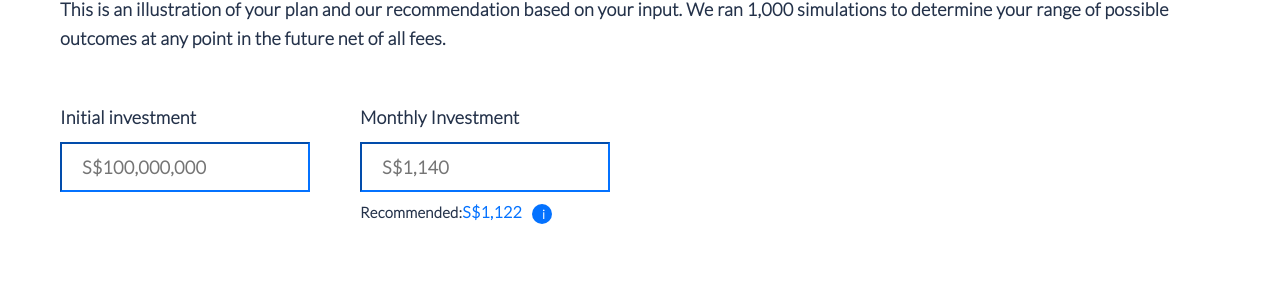
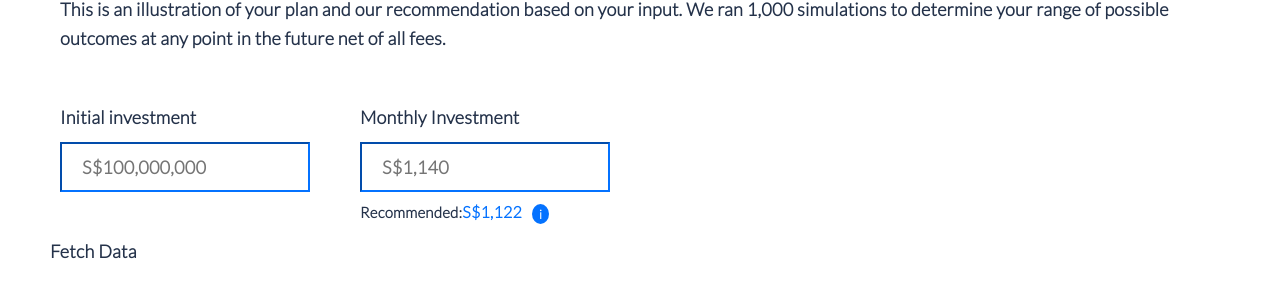
Before and after one commit to fiotbl/mockendowus, a React (Create React App) app: page / in a window 1280 px wide. Shown: the part 135-432 px from the top of the page. Built offline with nearby package versions, Linux system fonts and the light colour scheme.

Commit message:
Added loading state and icon

```diff
--- a/src/components/InvestmentInput.jsx
+++ b/src/components/InvestmentInput.jsx
@@ -1,14 +1,30 @@
 import { useState } from "react"
-import ReactDOM from 'react-dom/client'
-
+import Loader from "./Loader";
 
 function InvestmentInput() {
 const [valueInitial, setValueInitial] = useState("");
 const [valueMonthly, setValueMonthly] = useState("");
+const [isLoading, setIsLoading] = useState(false);
 const recommended = 1000 + Math.floor(Math.random() * (1000 - 1 + 1) + 1);
 
+const onChange = (e) => {
+   e.preventDefault();
+   const investment = { valueInitial, valueMonthly };
+
+   setIsLoading(true);
+
+   fetch('http://www.mocky.io/v2/5e69de892d00007a005f9e29?mocky-delay=2000ms', {
+      method: 'POST',
+      headers: { "Content-Type" : "application/json"},
+      body: JSON.stringify(investment)
+   }).then(() => {
+      console.log("new data added")
+      setIsLoading(false);
+   })
+}
+
    return (
-      <form>
+      <form onChange={onChange}>
          <div class="formContainer">
             <div id="container1">
                <label id="label1">Initial investment</label>
@@ -35,6 +51,7 @@ const recommended = 1000 + Math.floor(Math.random() * (1000 - 1 + 1) + 1);
                   </div>
             </div>
          </div>
+         {isLoading ? <Loader /> : "Fetch Data"}
       </form>
    )
 }
--- /dev/null
+++ b/src/components/Loader.jsx
@@ -0,0 +1,9 @@
+import loadingRing from '../Misc/Loading-Ring.gif'
+
+function Loader() {
+
+   return <img src={loadingRing} alt="Loading..." style={{width: '200px', margin: 'auto', display: 'block'}} />
+
+}
+
+export default Loader
--- a/src/index.css
+++ b/src/index.css
@@ -71,12 +71,13 @@ input {
 #recommended button {
    background-color: #0472ff;
    border-radius: 50%;
-   height: 10px;
-   width: 10px;
+   height: 7px;
+   width: 7px;
    cursor: pointer;
    border: none;
    vertical-align: middle;
    color: white;
    font-size: smaller;
    line-height: 2px;
+   padding-left: 7px;
 }
```
Also changed, not shown: src/Misc/Loading-Ring.gif (added).
